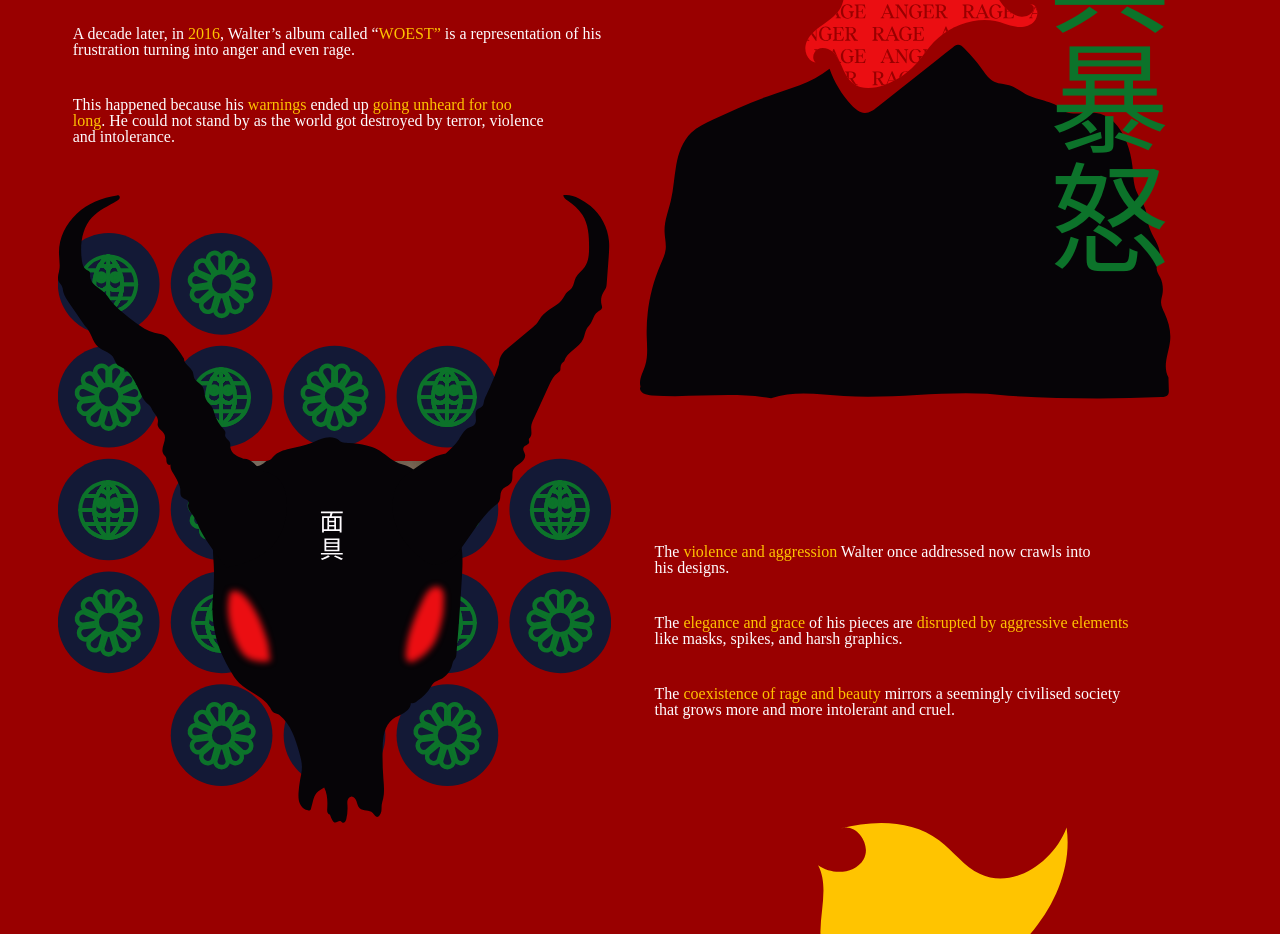
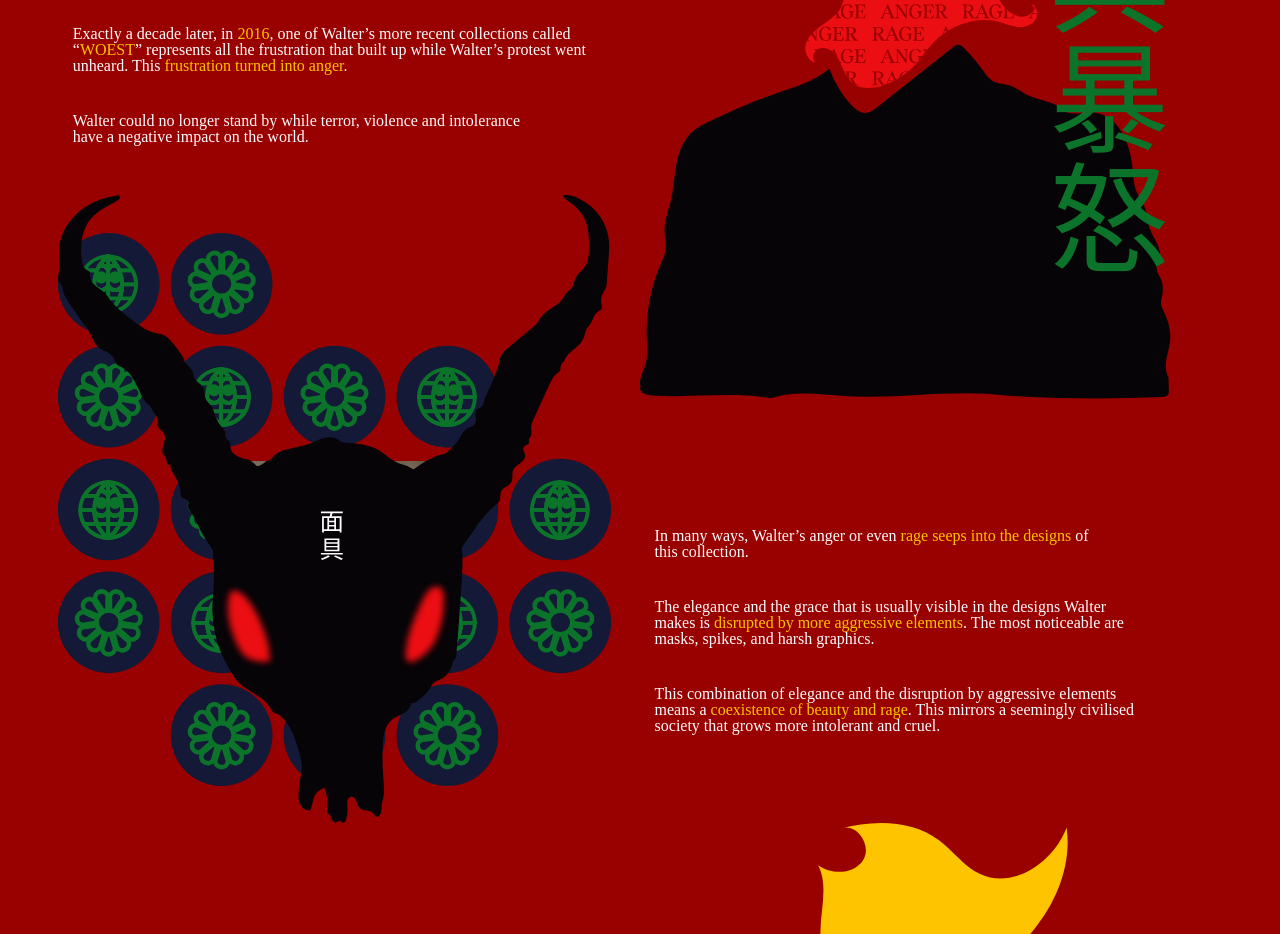
Before and after one commit to Elslander/MoMu-Walter, a website built with Vite: page index.html in a window 1280 px wide. Shown: the part 3244-4178 px from the top of the page. Built offline with nearby package versions, Linux system fonts and the light colour scheme; a script that the page names is missing.

Commit message:
paragraph changes

```diff
--- a/index.html
+++ b/index.html
@@ -656,12 +656,11 @@
             fill="#060407" />
         </svg>
         <div class="anger__start textblock">
-          <p>A decade later, in <span class="highlight">2016</span>, Walter’s album called “<span
-              class="highlight">WOEST”</span> is a representation of his frustration turning into anger and even rage.
+          <p>Exactly a decade later, in <span class="highlight">2016</span>, one of Walter’s more recent collections
+            called “<span class="highlight">WOEST</span>” represents all the frustration that built up while Walter’s
+            protest went unheard. This <span class="highlight">frustration turned into anger</span>. </p>
+          <p>Walter could no longer stand by while terror, violence and intolerance have a negative impact on the world.
           </p>
-          <p>This happened because his <span class="highlight">warnings</span> ended up <span class="highlight">going
-              unheard for too long</span>. He could not stand by as the world got destroyed by terror, violence and
-            intolerance.</p>
         </div>
         <div class="anger__skull">
           <img class="skull__image" src="./src/assets/mask-image.png" alt="image of a model wearing a mask">
@@ -690,12 +689,11 @@
           </svg>
         </div>
         <div class="anger__end textblock">
-          <p>The <span class="highlight">violence and aggression</span> Walter once addressed now crawls into his
-            designs.</p>
-          <p>The <span class="highlight">elegance and grace</span> of his pieces are <span class="highlight">disrupted
-              by aggressive elements</span> like masks, spikes, and harsh graphics.</p>
-          <p>The <span class="highlight">coexistence of rage and beauty</span> mirrors a seemingly civilised society
-            that grows more and more intolerant and cruel.</p>
+          <p>In many ways, Walter’s anger or even <span class="highlight">rage seeps into the designs</span> of this collection.</p>
+          <p>The elegance and the grace that is usually visible in the designs Walter makes is <span class="highlight">disrupted by more
+            aggressive elements</span>. The most noticeable are masks, spikes, and harsh graphics.</p>
+          <p>This combination of elegance and the disruption by aggressive elements means a <span class="highlight">coexistence of beauty and
+            rage</span>. This mirrors a seemingly civilised society that grows more intolerant and cruel.</p>
         </div>
       </section>
       <section class="main__healing">
--- a/src/style.css
+++ b/src/style.css
@@ -1222,7 +1222,7 @@ svg {
   }
 
   .anger__start {
-    align-self: center;
+    /* align-self: center; */
   }
 
   .skull__image {
```
